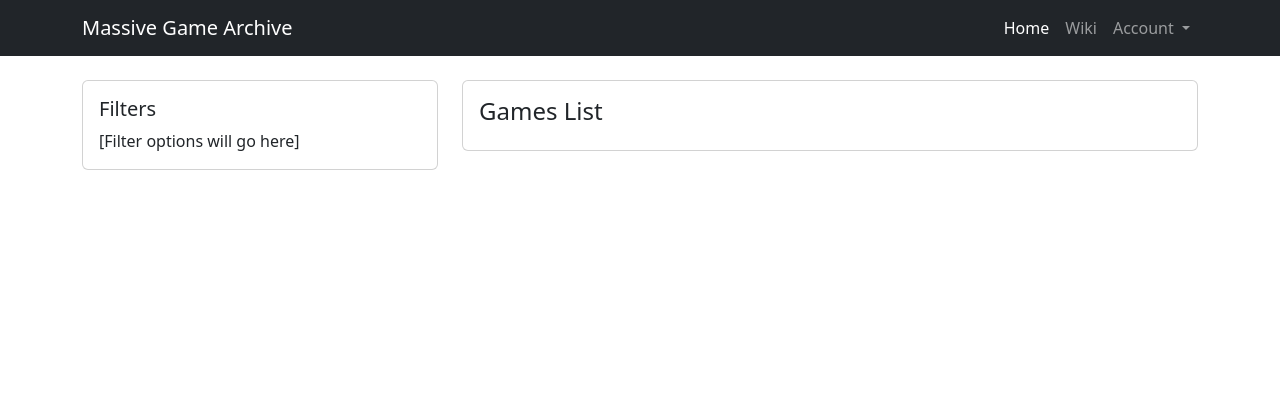
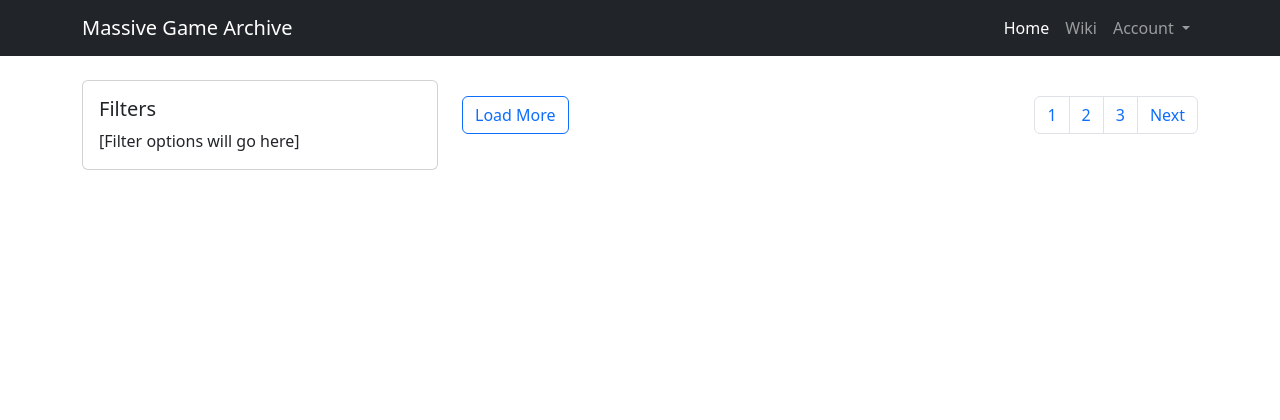
Before and after one commit to Himmelsw4nderer/MassiveGameArchive, a Django app: template templates/wiki/game_list.html in a window 1280 px wide. Shown: the top 420 px of the page. Run offline with Django 5.2, Linux system fonts and the light colour scheme; the template is opened without the code that fills it, so the values that code supplies are empty; some libraries are stand-ins or nearby versions.

Commit message:
Refactor game list with pagination and improved UI

```diff
--- a/templates/wiki/game_list.html
+++ b/templates/wiki/game_list.html
@@ -10,58 +10,128 @@
     </div>
 
     <div class="col-md-8">
-        <div class="card">
-            <div class="card-body">
-                <h4>Games List</h4>
         <ul id="games-list" class="list-group"></ul>
+        <li
+            class="list-group-item d-flex justify-content-between align-items-center mt-3"
+        >
+            <button id="load-more-btn" class="btn btn-outline-primary">
+                Load More
+            </button>
+            <div class="pagination">
+                <nav aria-label="Page navigation">
+                    <ul class="pagination mb-0">
+                        <li class="page-item">
+                            <a class="page-link" href="#">1</a>
+                        </li>
+                        <li class="page-item">
+                            <a class="page-link" href="#">2</a>
+                        </li>
+                        <li class="page-item">
+                            <a class="page-link" href="#">3</a>
+                        </li>
+                        <li class="page-item">
+                            <a class="page-link" href="#">Next</a>
+                        </li>
+                    </ul>
+                </nav>
             </div>
-        </div>
+        </li>
     </div>
 </div>
 
 <script>
-    document.addEventListener("DOMContentLoaded", function () {
-        fetch("/wiki/api/v1/games")
+    document.addEventListener("DOMContentLoaded", initializeGamesList);
+
+    function initializeGamesList() {
+        fetchGamesData()
+            .then(displayGames)
+            .catch((error) => {
+                console.error("Failed to fetch games data:", error);
+            });
+    }
+
+    function fetchGamesData() {
+        return fetch("/wiki/api/v1/games")
             .then((response) => {
                 if (!response.ok) {
                     throw new Error("Network response was not ok");
                 }
                 return response.json();
-            })
-            .then((data) => {
+            });
+    }
+
+    function displayGames(data) {
         const gamesList = document.getElementById("games-list");
         data.forEach(function (game) {
-                    const shortDesc =
-                        game.short_description.length > 100
-                            ? game.short_description.substring(0, 97) + "..."
-                            : game.short_description;
+            const gameItem = createGameItem(game);
+            gamesList.innerHTML += gameItem;
+        });
+    }
 
-                    // Generate random upvote/downvote ratio
-                    const upvotes = Math.floor(Math.random() * 1000) + 1;
-                    const downvotes = Math.floor(Math.random() * 300) + 1;
+    function createGameItem(game) {
+        const shortDesc = truncateDescription(game.short_description);
+        const voteData = generateRandomVotes();
+        const badgeClass = getVoteBadgeClass(voteData.upvotes, voteData.downvotes);
+        const positivePercentage = calculatePositivePercentage(voteData.upvotes, voteData.downvotes);
 
-                    const gameItem = `
-                      <li class="list-group-item">
-                          <div>
+        return `
+        <li class="list-group-item" onclick="window.location='/wiki/games/${game.id}'" style="cursor: pointer;">
+            <div class="row">
+                <div class="col-md-8">
                     <h5>${game.title}</h5>
+                    <div class="mb-2">
+                        <span class="badge bg-secondary me-1">Tag1</span>
+                        <span class="badge bg-secondary me-1">Tag2</span>
+                        <span class="badge bg-info me-1">Age 12+</span>
+                    </div>
                     <p>${shortDesc}</p>
                 </div>
-                          <div class="d-flex justify-content-between align-items-center mt-2">
+                <div class="col-md-4 text-end">
                     <div class="vote-ratio">
-                              <small class="text-muted"><i class="fas fa-arrow-up"></i> ${upvotes} <i class="fas fa-arrow-down"></i> ${downvotes} (${Math.round((upvotes / (upvotes + downvotes)) * 100)}% positive)</small>
+                    <small class="text-muted p-2">
+                      <i class="fas fa-arrow-up"></i> ${voteData.upvotes}
+                      <i class="fas fa-arrow-down"></i> ${voteData.downvotes}
+                    </small>
+                    <div class="mt-1">
+                        <span class="badge ${badgeClass} me-1">
+                          ${positivePercentage}% positive
+                        </span>
                     </div>
-                              <div>
-                                  <button class="btn btn-primary btn-sm">View Details</button>
+                    </div>
                   </div>
             </div>
         </li>
       `;
-                    gamesList.innerHTML += gameItem;
-                });
-            })
-            .catch((error) => {
-                console.error("Failed to fetch games data:", error);
-            });
-    });
+  }
+
+    function truncateDescription(description) {
+        return description.length > 100
+            ? description.substring(0, 97) + "..."
+            : description;
+    }
+
+    function generateRandomVotes() {
+        return {
+            upvotes: Math.floor(Math.random() * 1000) + 1,
+            downvotes: Math.floor(Math.random() * 300) + 1
+        };
+    }
+
+    function calculatePositivePercentage(upvotes, downvotes) {
+        return Math.round((upvotes / (upvotes + downvotes)) * 100);
+    }
+
+    function getVoteBadgeClass(upvotes, downvotes) {
+        const percentage = calculatePositivePercentage(upvotes, downvotes);
+
+        if (percentage > 75) {
+            return "bg-success";
+        } else if (percentage > 50) {
+            return "bg-warning";
+        } else {
+            return "bg-danger";
+        }
+    }
+</script>
 </script>
 {% endblock %} {% block title %}Game Wiki | Massive Game Archive{% endblock %}
```
Lines whose indentation alone changed are shown as unchanged.
